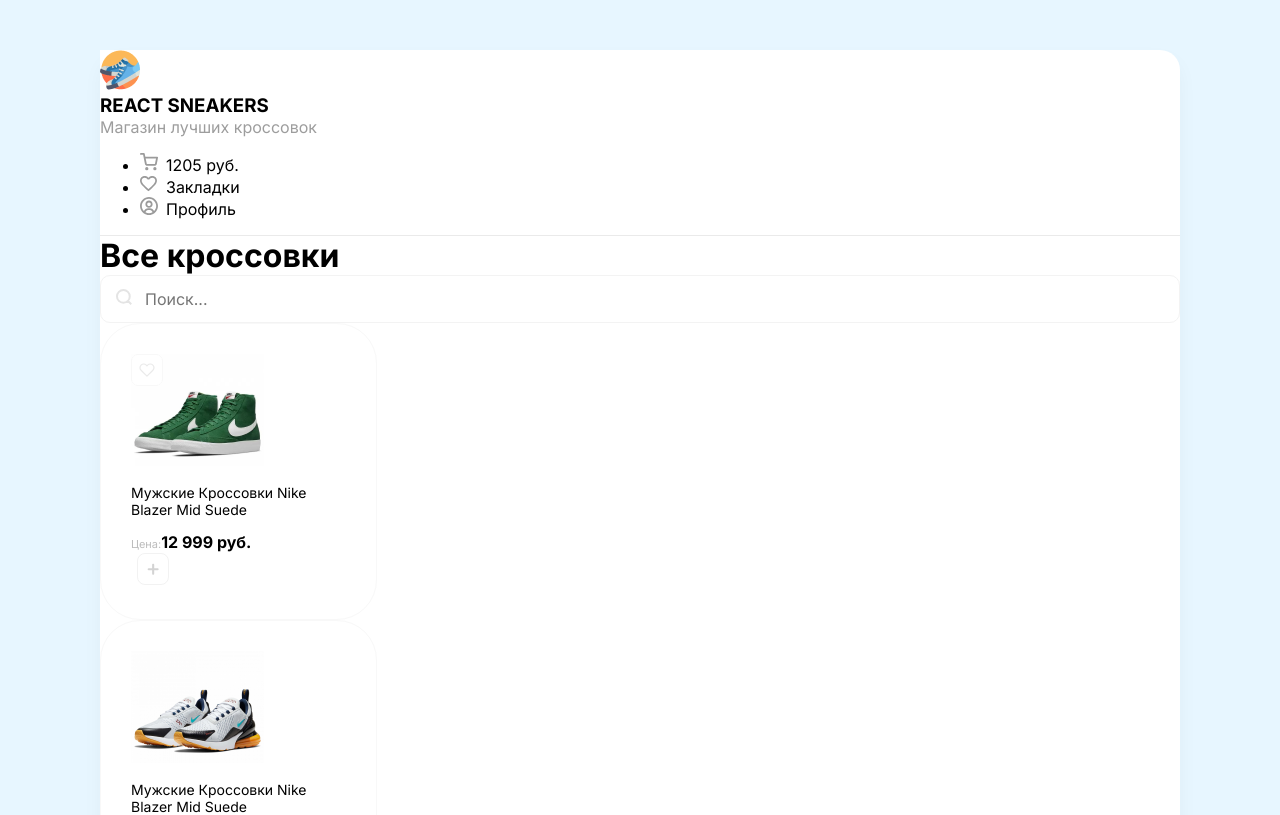
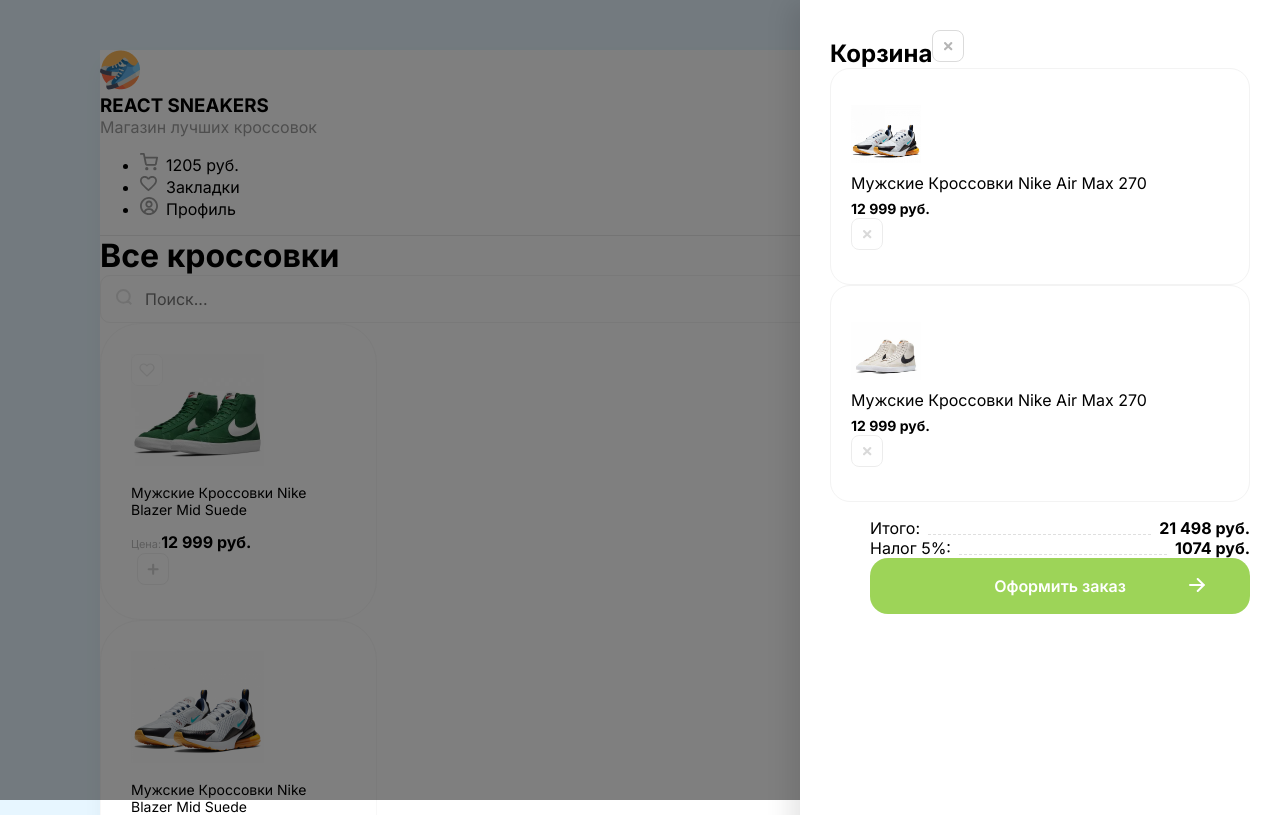
Before and after one commit to mzhigalka/reactSneakersShop, a React (Create React App) app: page / in a window 1280 px wide. Shown: the top 815 px of the page. Built offline with nearby package versions, Linux system fonts and the light colour scheme.

Commit message:
added drawer

```diff
--- a/src/App.js
+++ b/src/App.js
@@ -2,6 +2,86 @@
 function App() {
   return (
     <div className='wrapper clear'>
+      <div className="overlay">
+        <div className="drawer d-flex flex-column">
+          <h2 className="d-flex justify-between mb-30">
+            Корзина
+          <img
+                className="button__remove cu-p"
+                src="/img/sneakers/btn-remove.svg"
+                alt="Remove"
+              />
+          </h2>
+
+          <div className="items">
+            <div className="cart__item d-flex align-center mb-20">
+              <img
+                className="cart__item-images mr-20"
+                width={70}
+                height={70}
+                src="/img/sneakers/2.jpg"
+                alt="Sneakers"
+              />
+              <div className="mr-20">
+                <p>
+                  Мужские Кроссовки Nike Air Max 270
+                </p>
+                <b>
+                  12 999 руб.
+                </b>
+              </div>
+              <img
+                className="button__remove"
+                src="/img/sneakers/btn-remove.svg"
+                alt="Remove"
+              />
+            </div>
+            <div className="cart__item d-flex align-center mb-20">
+              <img
+                className="cart__item-images mr-20"
+                width={70}
+                height={70}
+                src="/img/sneakers/3.jpg"
+                alt="Sneakers"
+              />
+              <div className="mr-20">
+                <p>
+                  Мужские Кроссовки Nike Air Max 270
+                </p>
+                <b>
+                  12 999 руб.
+                </b>
+              </div>
+              <img
+                className="button__remove"
+                src="/img/sneakers/btn-remove.svg"
+                alt="Remove"
+              />
+            </div>
+          </div>
+
+          <div className="cart__total-block">
+            <ul>
+              <li className="mb-20">
+                <span>Итого: </span>
+                <div></div>
+                <b>21 498 руб.</b>
+              </li>
+              <li className="mb-25">
+                <span>Налог 5%: </span>
+                <div></div>
+                <b>1074 руб.</b>
+              </li>
+              <button className="button__green">
+                Оформить заказ
+                <img src="/img/sneakers/arrow.svg" alt="Arrow" />
+              </button>
+            </ul>
+          </div>
+        </div>
+      </div>
+
+
       <header className='header d-flex justify-between align-center p-40'>
         <div className='header__logo d-flex align-center	'>
           <img
--- a/src/index.scss
+++ b/src/index.scss
@@ -99,3 +99,121 @@
     width: 200px;
   }
 }
+
+.overlay{
+  position: absolute;
+  left: 0;
+  top: 0;
+  width: 100%;
+  height: 100%;
+  background-color: rgba(0, 0, 0, 0.5);
+  z-index: 1;
+}
+
+.drawer{
+  position: absolute;
+  width: 420px; //385px default
+  height: 100%;
+  right: 0;
+  background: #FFFFFF;
+  box-shadow: -10px 4px 24px rgba(0, 0, 0, 0.1);
+  padding: 30px;
+
+  .items{
+    flex: 1;
+  }
+
+  h2{
+    margin: 0;
+  }
+
+  .cart__item{
+    border: 1px solid #f3f3f3;
+    border-radius: 20px;
+    padding: 30px 20px;
+    overflow: hidden;
+
+    .cart__item-images{
+      background-repeat: no-repeat;
+      background-size: cover;
+      object-fit: contain;
+    }
+
+    p{
+      font-size: 16px;
+      margin: 0 0 5px 0;
+    }
+
+    b{
+      font-size: 14px;
+    }
+
+    .button__remove{
+      cursor: pointer;
+      opacity: 0.5;
+      transition: opacity .3s ease-in-out;
+
+      &:hover{
+        opacity: 1;
+      }
+    }
+  }
+
+  .cart__item:last-child{
+    align-items: flex-end;
+  }
+}
+
+.cart__total-block{
+
+  li{
+    display: flex;
+    align-items: flex-end;
+
+    div{
+      position: relative;
+      top: -3px;
+      margin: 0 8px;
+      flex: 1;
+      height: 1px;
+      border-bottom: 1px dashed #dfdfdf;
+    }
+  }
+
+  .button__green{
+    position: relative;
+
+    &:hover{
+      img{
+        transform: translateX(5px);
+      }
+    }
+
+    img{
+      position: absolute;
+      right: 45px;
+      top: 20px;
+      transition: transform .2s ease-in-out;
+    }
+  }
+}
+
+.button__green{
+  width: 100%;
+  border-radius: 18px;
+  background: #9DD458;
+  color: #FFF;
+  padding: 18px;
+  font-size: 16px;
+  font-weight: 600;
+  transition: background 0.2s ease;
+
+  &:hover{
+    background: lighten($color: #9DD458, $amount: 5%);
+    transition: background 0.2s ease;
+  }
+
+  &:active{
+    background: darken($color: #9DD458, $amount: 10%);
+  }
+}
```
Also changed, not shown: public/img/sneakers/arrow.svg (added), public/img/sneakers/btn-remove.svg (added).
